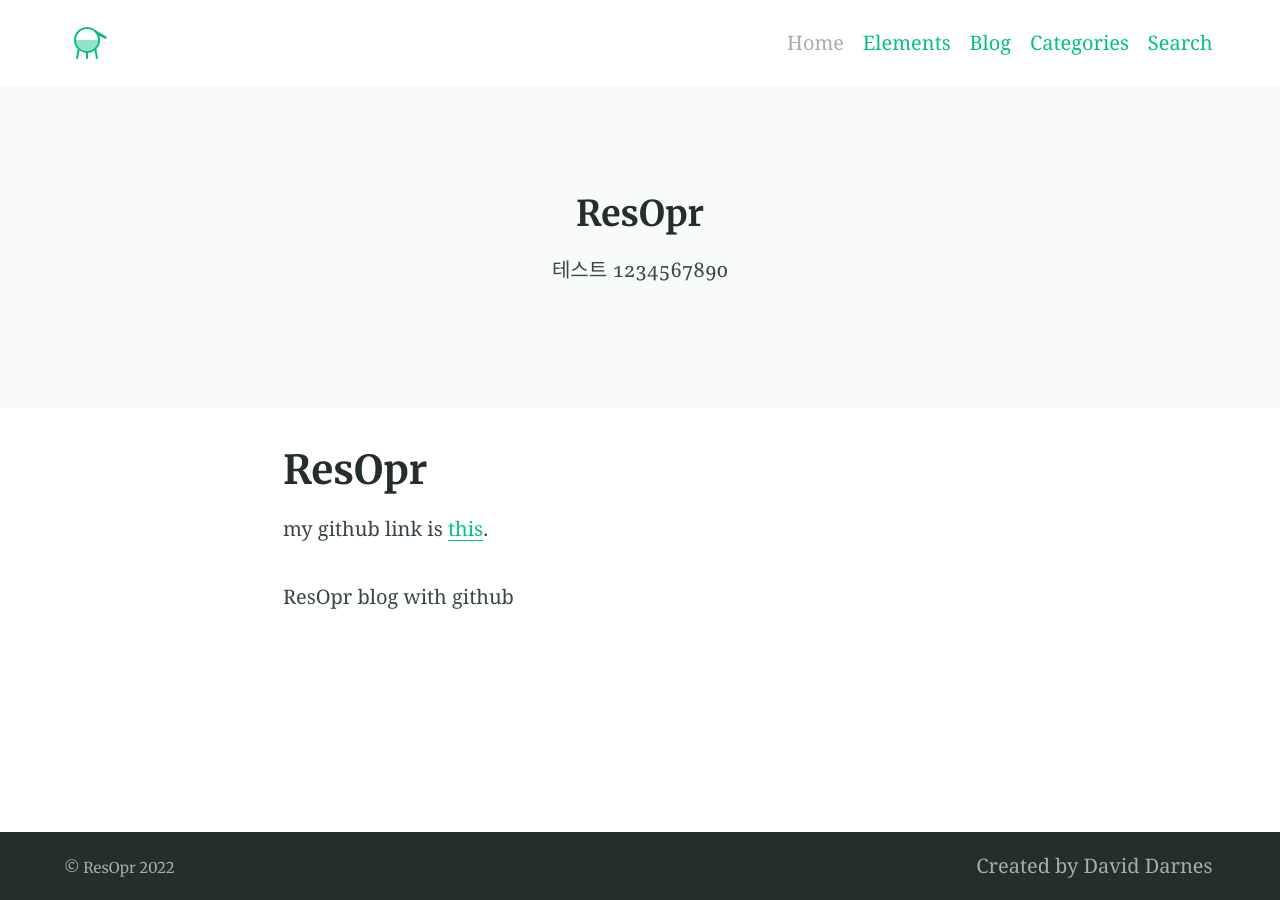
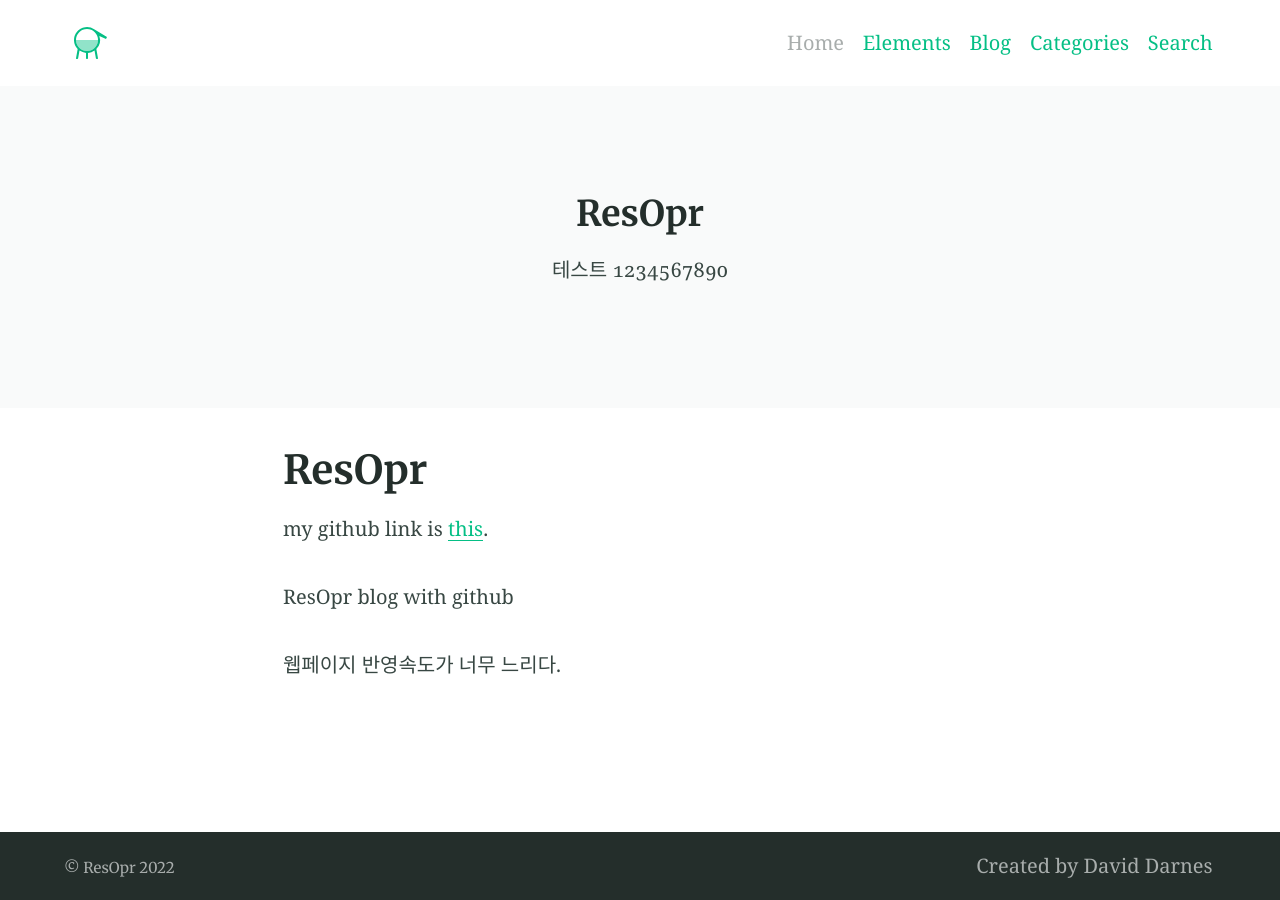
Before and after one commit to ResOpr/ResOpr.github.io, a Jekyll site: the page built from index.md, in a window 1280 px wide. Built offline with Jekyll 4.4.1, drawn with Linux system fonts in a browser that asks for light colours.

Commit message:
Update index.md

```diff
--- a/index.md
+++ b/index.md
@@ -8,3 +8,5 @@ excerpt:
 my github link is [this](https://github.com/ResOpr).
 
 ResOpr blog with github
+
+웹페이지 반영속도가 너무 느리다.
```
